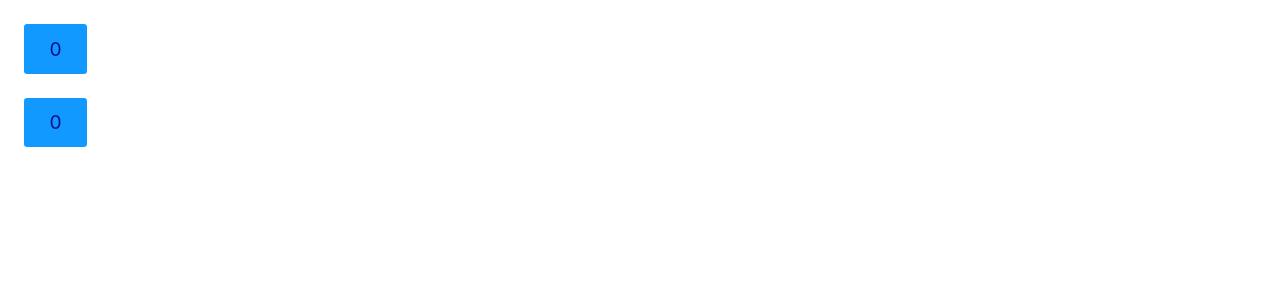
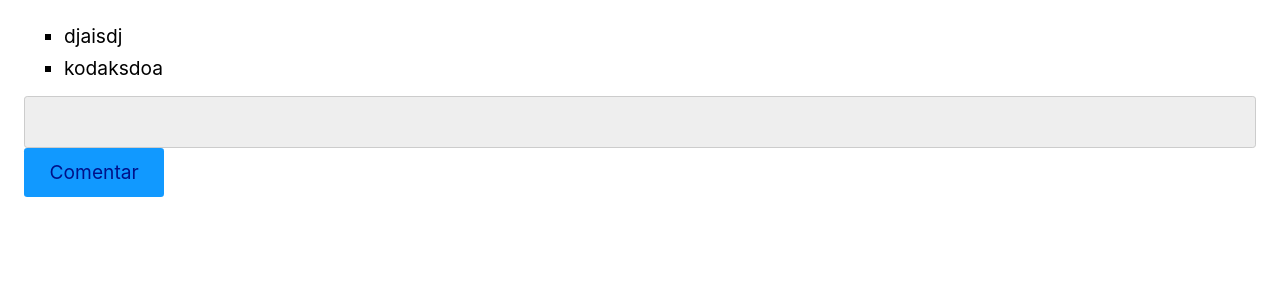
Before and after one commit to Bruends/EstudosDiarios, a React (Create React App) app in the folder ReactParaIniciantes/meu-app/: page / in a window 1280 px wide. Shown: the top 300 px of the page. Built offline with nearby package versions, Linux system fonts and the light colour scheme.

Commit message:
React useRef Hook

```diff
--- a/ReactParaIniciantes/meu-app/src/App.js
+++ b/ReactParaIniciantes/meu-app/src/App.js
@@ -1,12 +1,13 @@
 import React from 'react'
 import ExercicioSetState from './SetStateHook/ExercicioSetState'
 import EffectHook from './useEffectHook/App'
+import UseRef from './useRefHook/App'
 
 const App = () => {
 
   return (
     <>
-      <EffectHook />
+      <UseRef />
     </>
   )
 }
--- /dev/null
+++ b/ReactParaIniciantes/meu-app/src/useMemoHook/App.js
@@ -0,0 +1,11 @@
+import React from 'react'
+
+const App = () => {
+  return (
+    <div>
+
+    </div>
+  )
+}
+
+export default App
--- /dev/null
+++ b/ReactParaIniciantes/meu-app/src/useRefHook/App.js
@@ -0,0 +1,31 @@
+import React from 'react'
+
+const App = () => {
+  const [comentarios, setComentarios] = React.useState(['djaisdj', 'kodaksdoa'])
+  const [input, setInput] = React.useState('')
+  const inputRef = React.useRef()
+
+  React.useEffect(() => {
+
+  })
+
+  const handleClick = function(){
+    setComentarios([...comentarios, input])
+    setInput('')
+    inputRef.current.focus()
+  }
+
+  return (
+    <div>
+      <ul>
+        {comentarios.map((comentario, index) => (
+          <li key={index}>{comentario}</li>
+        ))}
+      </ul>
+        <input ref={inputRef} type="text" value={input} onChange={({target})=> {setInput(target.value)}}/>
+        <button onClick={() => {handleClick()}}>Comentar</button>
+    </div>
+  )
+}
+
+export default App
```
Also changed, not shown: ReactParaIniciantes/meu-app/notesReactHooks.js (+16 -0 lines).
